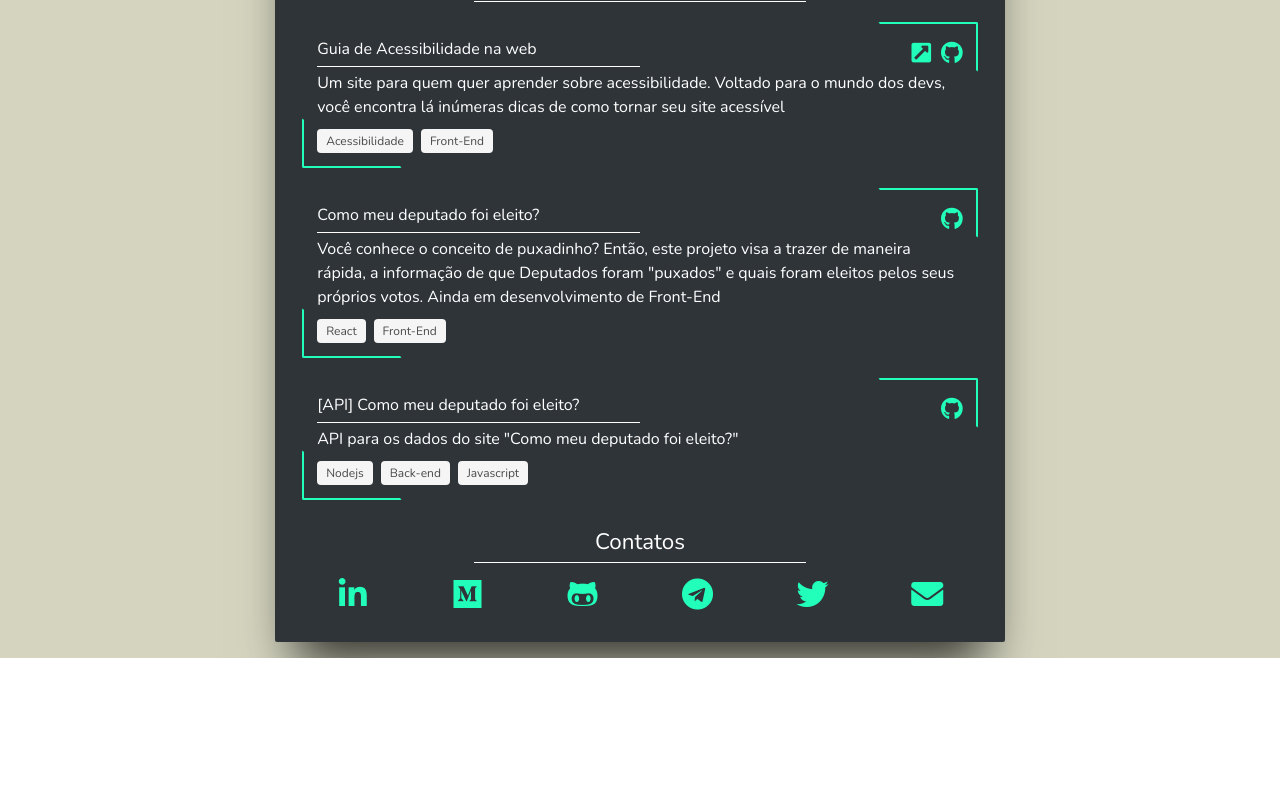
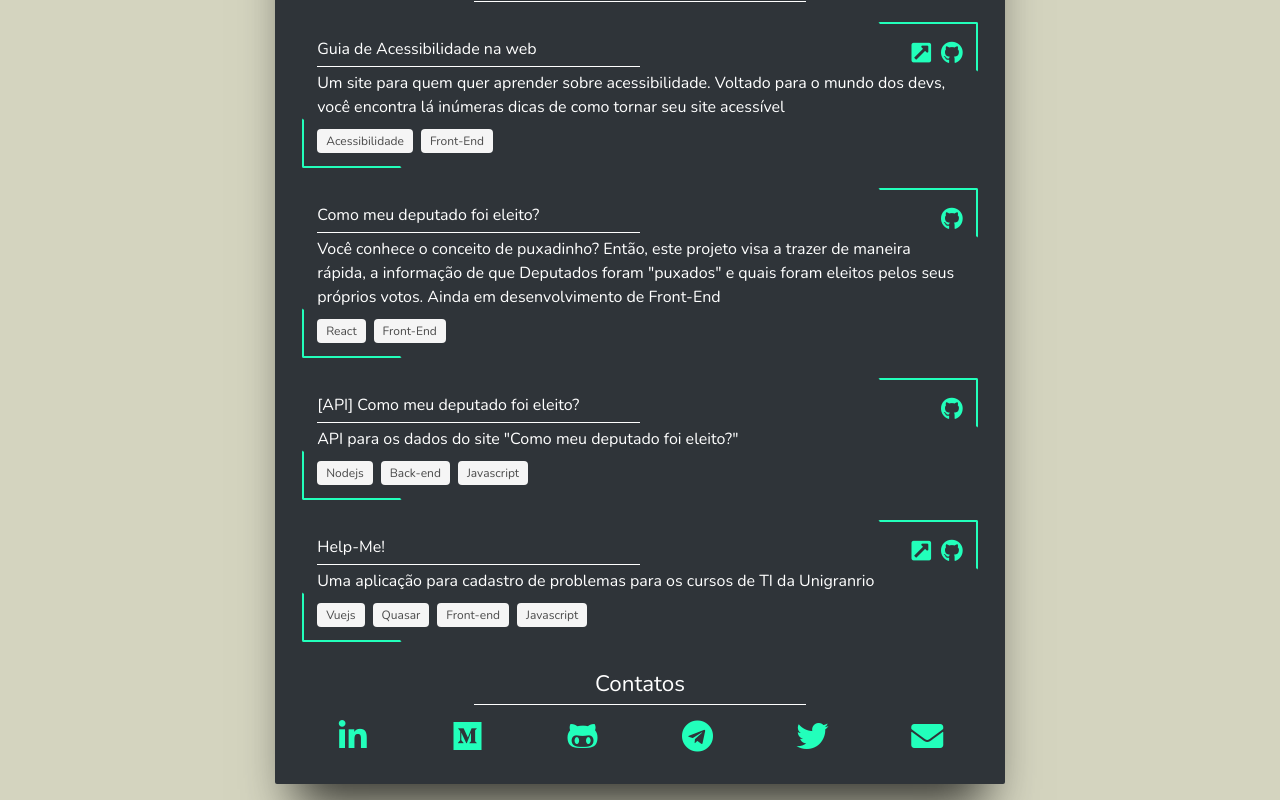
Before and after one commit to emanuelgsouza/emanuelgsouza.dev, a Nuxt app: page / in a window 1280 px wide. Shown: the part 751-1551 px from the top of the page. Before the commit the page ends 1409 px from the top, so only its background shows below. Built offline with nearby package versions, Linux system fonts and the light colour scheme.

Commit message:
add Help-Me in projects

```diff
--- a/modules/Home/components/Projects/index.vue
+++ b/modules/Home/components/Projects/index.vue
@@ -47,6 +47,13 @@ export default {
         url: null,
         repository: 'https://github.com/emanuelgsouza/legislative-votes-api',
         tags: ['Nodejs', 'Back-end', 'Javascript']
+      },
+      {
+        name: 'Help-Me!',
+        description: 'Uma aplicação para cadastro de problemas para os cursos de TI da Unigranrio',
+        url: 'https://help-me.surge.sh',
+        repository: 'https://github.com/emanuelgsouza/help-me',
+        tags: ['Vuejs', 'Quasar', 'Front-end', 'Javascript']
       }
     ]
   })
```
